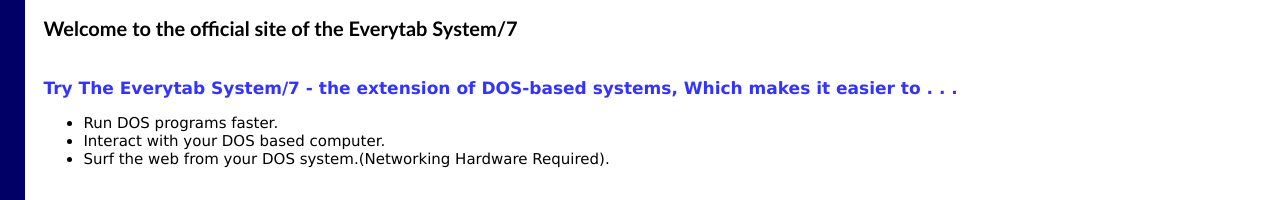
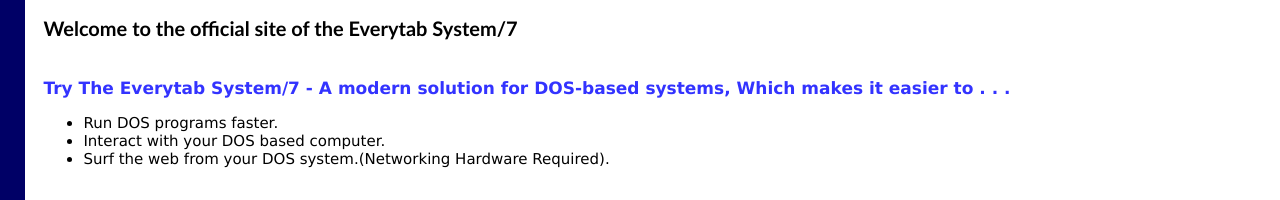
Before and after one commit to Everytab/everytab-system-7-web-site, a plain HTML site: page index.html in a window 1280 px wide. Shown: the part 42-242 px from the top of the page. Drawn offline with Linux system fonts and the light colour scheme.

Commit message:
something
Reworded some stuff

```diff
--- a/index.html
+++ b/index.html
@@ -66,7 +66,7 @@
 </TD>
 <TD>
 <BR>
-<B CLASS="subheader">Try The Everytab System/7 - the extension of DOS-based systems, Which makes it easier to . . .</B></FONT>
+<B CLASS="subheader">Try The Everytab System/7 - A modern solution for DOS-based systems, Which makes it easier to . . .</B></FONT>
 <FONT FACE="Verdana,Arial,Helvetica">
 <UL>
 <LI>Run DOS programs faster.
```
